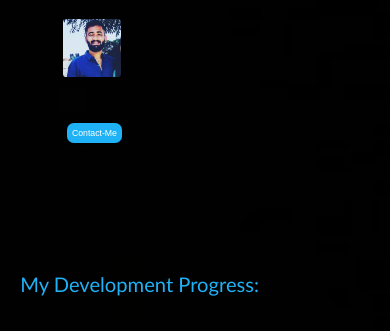
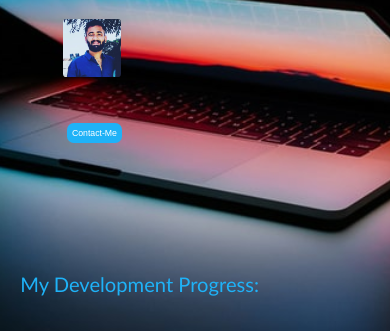
Before and after one commit to meetp2909/portfolio, a plain HTML site: page index.html in a window 390 px wide. Shown: the part 318-649 px from the top of the page. Drawn offline with Linux system fonts and the light colour scheme.

Commit message:
Initial commit

```diff
--- a/css/css.css
+++ b/css/css.css
@@ -551,17 +551,17 @@ li a:hover{
     }
 
 
-    body{
+    /* body{ */
         /* background-color: black; */
-        background: url("../img/revalue.jpg")no-repeat center center fixed;
+        /* background: url("../img/revalue.jpg")no-repeat center center fixed; */
         /* background: url("../img/revalue.jpg")no-repeat center;
         background-position: flex;
         background-position: center center;
 
         background-size: 150vw 160vh;
-        /* background-repeat: no-repeat; */
-         background-attachment: initial;
-        background-size: cover !important;
+        background-repeat: no-repeat;
+        background-attachment: initial;
+        background-size: cover !important;     */
 
         /* opacity: 8.5; */
         /* overflow-y: auto;  */
```
